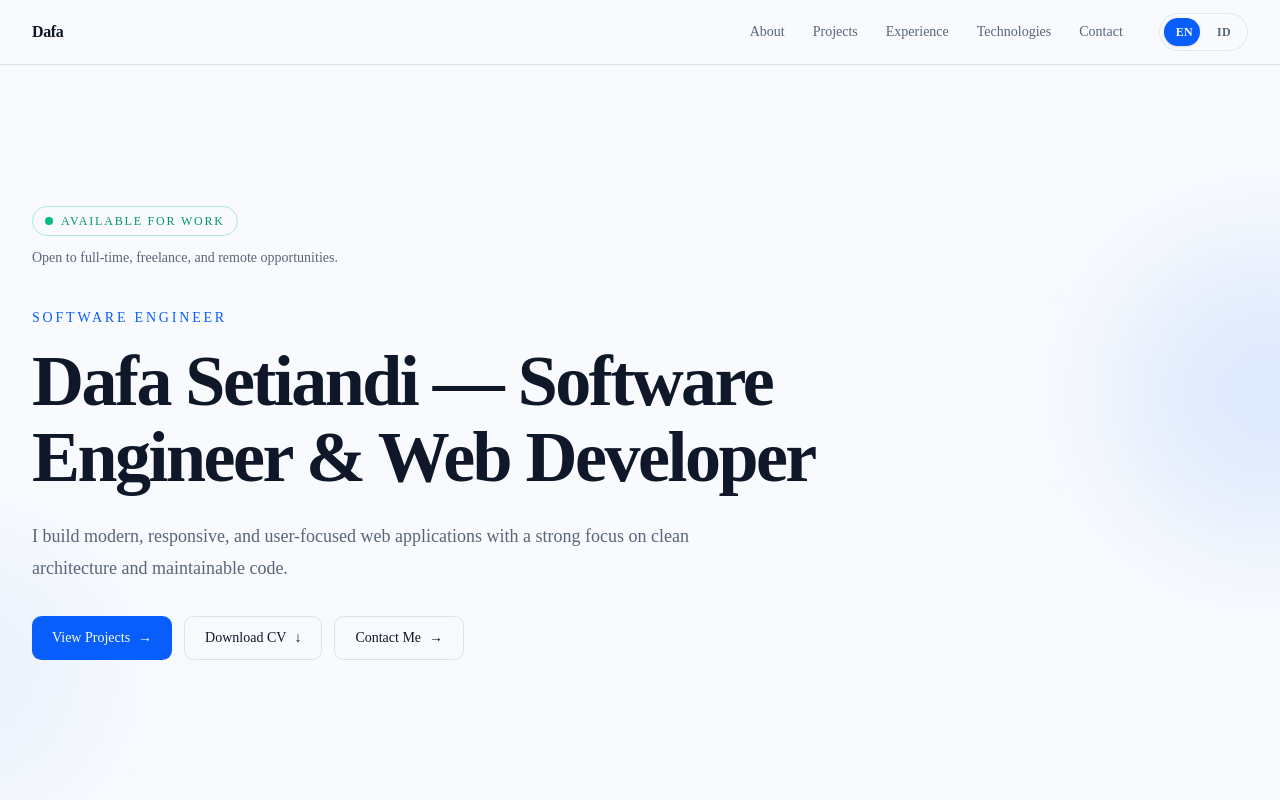
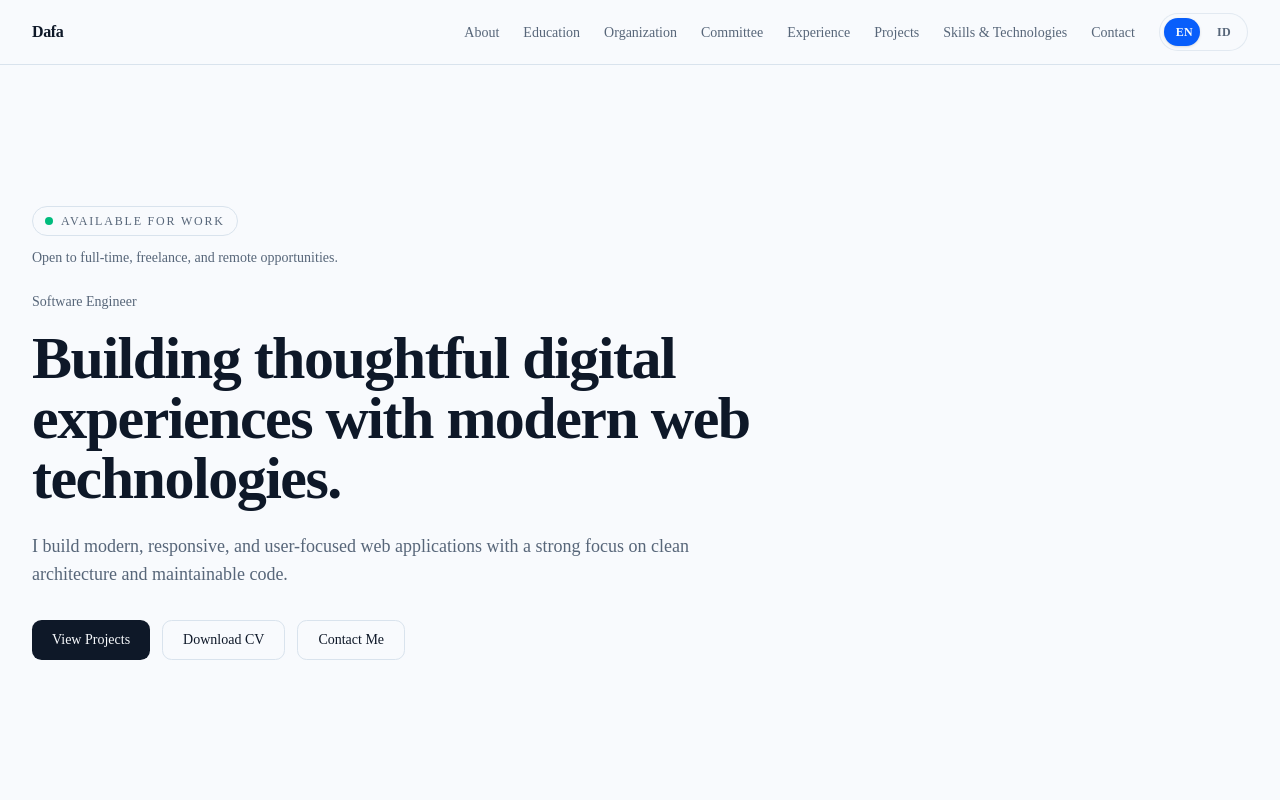
Before and after one commit to kemod/dafa-portofolio, a Next.js app: page / in a window 1280 px wide. Shown: the top 800 px of the page. Built offline with nearby package versions, Linux system fonts and the light colour scheme.

Commit message:
feat: add bilingual portfolio foundation

```diff
--- a/src/components/layout/header.tsx
+++ b/src/components/layout/header.tsx
@@ -1,10 +1,10 @@
 import type { ComponentPropsWithoutRef } from "react";
 
 import { Container } from "@/components/common/container";
+import { LanguageSwitcher } from "@/components/common/language-switcher";
 import { cn } from "@/lib/utils";
 import { MobileNavigation } from "./mobile-navigation";
 import { Navigation } from "./navigation";
-import { LanguageSwitcher } from "@/components/common/language-switcher";
 
 type HeaderProps = ComponentPropsWithoutRef<"header">;
 
--- a/src/components/layout/navigation.tsx
+++ b/src/components/layout/navigation.tsx
@@ -1,23 +1,23 @@
+"use client";
+
 import Link from "next/link";
 
 import { navigation } from "@/config/navigation";
+import { useTranslation } from "@/i18n/use-translation";
 
 export function Navigation() {
+  const t = useTranslation();
+
   return (
     <nav aria-label="Primary navigation">
-      <ul className="flex items-center gap-1">
+      <ul className="flex items-center gap-6">
         {navigation.map((item) => (
           <li key={item.href}>
             <Link
               href={item.href}
-              className="group relative inline-flex items-center px-3 py-2 text-sm font-medium text-muted-foreground transition-colors hover:text-foreground focus-visible:outline-2 focus-visible:outline-offset-4 focus-visible:outline-ring"
+              className="relative text-sm font-medium text-muted-foreground transition-colors duration-300 hover:text-primary"
             >
-              {item.label}
-
-              <span
-                aria-hidden="true"
-                className="absolute inset-x-3 bottom-1 h-px origin-left scale-x-0 bg-primary transition-transform duration-300 ease-out group-hover:scale-x-100"
-              />
+              {t.nav[item.key]}
             </Link>
           </li>
         ))}
--- a/src/components/sections/hero.tsx
+++ b/src/components/sections/hero.tsx
@@ -1,117 +1,77 @@
+"use client";
+
 import Link from "next/link";
 
 import { Container } from "@/components/common/container";
 import { ScrollReveal } from "@/components/common/scroll-reveal";
 import { Section } from "@/components/common/section";
+import { useTranslation } from "@/i18n/use-translation";
 
 export function Hero() {
+  const t = useTranslation();
+
   return (
-    <Section className="relative flex min-h-[calc(100vh-4rem)] items-center overflow-hidden">
-      {/* Subtle background accent */}
-      <div
-        aria-hidden="true"
-        className="pointer-events-none absolute -right-32 top-1/4 h-72 w-72 rounded-full bg-primary/10 blur-3xl"
-      />
-
-      <div
-        aria-hidden="true"
-        className="pointer-events-none absolute -left-40 bottom-0 h-64 w-64 rounded-full bg-primary/5 blur-3xl"
-      />
-
+    <Section className="flex min-h-[calc(100vh-4rem)] items-center">
       <Container>
-        <div className="relative z-10 max-w-4xl">
-          {/* Availability */}
-          <ScrollReveal>
-            <div>
-              <div className="inline-flex items-center gap-2 rounded-full border border-emerald-500/30 px-3 py-1.5 text-xs font-medium uppercase tracking-[0.15em] text-emerald-600 transition-colors hover:border-emerald-500/50 hover:bg-emerald-500/5 dark:text-emerald-400">
+        <ScrollReveal>
+          <div className="max-w-3xl">
+            {/* Availability */}
+            <div className="mb-6">
+              <div className="inline-flex items-center gap-2 rounded-full border px-3 py-1.5 text-xs font-medium uppercase tracking-[0.15em] text-muted-foreground">
                 <span
                   aria-hidden="true"
-                  className="relative flex h-2 w-2"
-                >
-                  <span className="absolute inline-flex h-full w-full animate-ping rounded-full bg-emerald-500 opacity-50" />
+                  className="h-2 w-2 rounded-full bg-emerald-500"
+                />
 
-                  <span className="relative inline-flex h-2 w-2 rounded-full bg-emerald-500" />
-                </span>
-
-                Available for Work
+                {t.hero.available}
               </div>
 
               <p className="mt-3 text-sm text-muted-foreground">
-                Open to full-time, freelance, and remote opportunities.
+                {t.hero.availability}
               </p>
             </div>
-          </ScrollReveal>
 
-          {/* Role */}
-          <ScrollReveal delay={100}>
-            <p className="mt-10 text-sm font-medium tracking-[0.2em] text-primary">
-              SOFTWARE ENGINEER
+            {/* Role */}
+            <p className="mb-4 text-sm font-medium text-muted-foreground">
+              {t.hero.role}
             </p>
-          </ScrollReveal>
 
-          {/* Main Heading */}
-          <ScrollReveal delay={200}>
-            <h1 className="mt-4 max-w-4xl font-heading text-4xl font-bold leading-[1.05] tracking-[-0.035em] sm:text-5xl md:text-6xl lg:text-7xl">
-              Dafa Setiandi — Software Engineer &amp; Web Developer
+            {/* Heading */}
+            <h1 className="font-heading text-4xl font-bold tracking-tight sm:text-5xl lg:text-6xl">
+              {t.hero.title}
             </h1>
-          </ScrollReveal>
 
-          {/* Description */}
-          <ScrollReveal delay={300}>
-            <p className="mt-6 max-w-2xl text-base leading-7 text-muted-foreground sm:text-lg sm:leading-8">
-              I build modern, responsive, and user-focused web applications
-              with a strong focus on clean architecture and maintainable code.
+            {/* Description */}
+            <p className="mt-6 max-w-2xl text-base leading-7 text-muted-foreground sm:text-lg">
+              {t.hero.description}
             </p>
-          </ScrollReveal>
 
-          {/* CTA */}
-          <ScrollReveal delay={400}>
+            {/* Actions */}
             <div className="mt-8 flex flex-wrap gap-3">
               <Link
                 href="#projects"
-                className="group inline-flex h-11 items-center justify-center gap-2 rounded-md bg-primary px-5 text-sm font-medium text-primary-foreground transition-all duration-300 hover:-translate-y-0.5 hover:bg-primary/90 focus-visible:outline-2 focus-visible:outline-offset-4 focus-visible:outline-ring"
+                className="inline-flex h-10 items-center justify-center rounded-md bg-foreground px-5 text-sm font-medium text-background transition-all duration-300 hover:-translate-y-0.5 hover:bg-primary hover:text-primary-foreground"
               >
-                View Projects
-
-                <span
-                  aria-hidden="true"
-                  className="transition-transform duration-300 group-hover:translate-x-1"
-                >
-                  →
-                </span>
+                {t.hero.viewProjects}
               </Link>
 
               <a
                 href="/cv/Dafa-Setiandi-CV.pdf"
                 download
-                className="group inline-flex h-11 items-center justify-center gap-2 rounded-md border px-5 text-sm font-medium transition-all duration-300 hover:-translate-y-0.5 hover:bg-muted focus-visible:outline-2 focus-visible:outline-offset-4 focus-visible:outline-ring"
+                className="inline-flex h-10 items-center justify-center rounded-md border px-5 text-sm font-medium transition-all duration-300 hover:-translate-y-0.5 hover:border-primary/40 hover:bg-primary/[0.04] hover:text-primary"
               >
-                Download CV
-
-                <span
-                  aria-hidden="true"
-                  className="transition-transform duration-300 group-hover:translate-y-0.5"
-                >
-                  ↓
-                </span>
+                {t.hero.downloadCv}
               </a>
 
               <Link
                 href="#contact"
-                className="group inline-flex h-11 items-center justify-center gap-2 rounded-md border px-5 text-sm font-medium transition-all duration-300 hover:-translate-y-0.5 hover:bg-muted focus-visible:outline-2 focus-visible:outline-offset-4 focus-visible:outline-ring"
+                className="inline-flex h-10 items-center justify-center rounded-md border px-5 text-sm font-medium transition-all duration-300 hover:-translate-y-0.5 hover:border-primary/40 hover:bg-primary/[0.04] hover:text-primary"
               >
-                Contact Me
-
-                <span
-                  aria-hidden="true"
-                  className="transition-transform duration-300 group-hover:translate-x-1"
-                >
-                  →
-                </span>
+                {t.hero.contact}
               </Link>
             </div>
-          </ScrollReveal>
-        </div>
+          </div>
+        </ScrollReveal>
       </Container>
     </Section>
   );
--- a/src/config/navigation.ts
+++ b/src/config/navigation.ts
@@ -1,22 +1,34 @@
 export const navigation = [
   {
-    label: "About",
+    key: "about",
     href: "#about",
   },
   {
-    label: "Projects",
+    key: "education",
+    href: "#education",
+  },
+  {
+    key: "organizational",
+    href: "#organizational",
+  },
+  {
+    key: "committee",
+    href: "#committee",
+  },
+  {
+    key: "experience",
+    href: "#experience",
+  },
+  {
+    key: "projects",
     href: "#projects",
   },
   {
-    label: "Experience",
-    href: "#experience",
-  },
-  {
-    label: "Technologies",
+    key: "technologies",
     href: "#technologies",
   },
   {
-    label: "Contact",
+    key: "contact",
     href: "#contact",
   },
 ] as const;
--- /dev/null
+++ b/src/i18n/en.ts
@@ -0,0 +1,33 @@
+export const en = {
+  nav: {
+    about: "About",
+    education: "Education",
+    organizational: "Organization",
+    committee: "Committee",
+    experience: "Experience",
+    projects: "Projects",
+    technologies: "Skills & Technologies",
+    contact: "Contact",
+  },
+
+  hero: {
+    available: "Available for Work",
+
+    availability:
+      "Open to full-time, freelance, and remote opportunities.",
+
+    role: "Software Engineer",
+
+    title:
+      "Building thoughtful digital experiences with modern web technologies.",
+
+    description:
+      "I build modern, responsive, and user-focused web applications with a strong focus on clean architecture and maintainable code.",
+
+    viewProjects: "View Projects",
+
+    downloadCv: "Download CV",
+
+    contact: "Contact Me",
+  },
+};
--- /dev/null
+++ b/src/i18n/id.ts
@@ -0,0 +1,33 @@
+export const id = {
+  nav: {
+    about: "Tentang Saya",
+    education: "Pendidikan",
+    organizational: "Organisasi",
+    committee: "Kepanitiaan",
+    experience: "Pengalaman",
+    projects: "Proyek",
+    technologies: "Keahlian & Teknologi",
+    contact: "Kontak",
+  },
+
+  hero: {
+    available: "Terbuka untuk Kesempatan Kerja",
+
+    availability:
+      "Terbuka untuk pekerjaan full-time, freelance, dan remote.",
+
+    role: "Software Engineer",
+
+    title:
+      "Membangun pengalaman digital yang bermakna dengan teknologi web modern.",
+
+    description:
+      "Saya membangun aplikasi web modern, responsif, dan berorientasi pada pengguna dengan fokus pada arsitektur yang bersih dan kode yang mudah dipelihara.",
+
+    viewProjects: "Lihat Proyek",
+
+    downloadCv: "Unduh CV",
+
+    contact: "Hubungi Saya",
+  },
+};
--- /dev/null
+++ b/src/i18n/index.ts
@@ -0,0 +1,9 @@
+import { en } from "./en";
+import { id } from "./id";
+
+export const translations = {
+  en,
+  id,
+};
+
+export type Language = keyof typeof translations;
--- /dev/null
+++ b/src/i18n/use-translation.ts
@@ -0,0 +1,10 @@
+"use client";
+
+import { useLanguage } from "@/components/providers/language-provider";
+import { translations } from "./index";
+
+export function useTranslation() {
+  const { language } = useLanguage();
+
+  return translations[language];
+}
```
Also changed, not shown: src/components/layout/mobile-navigation.tsx (+8 -5 lines).
